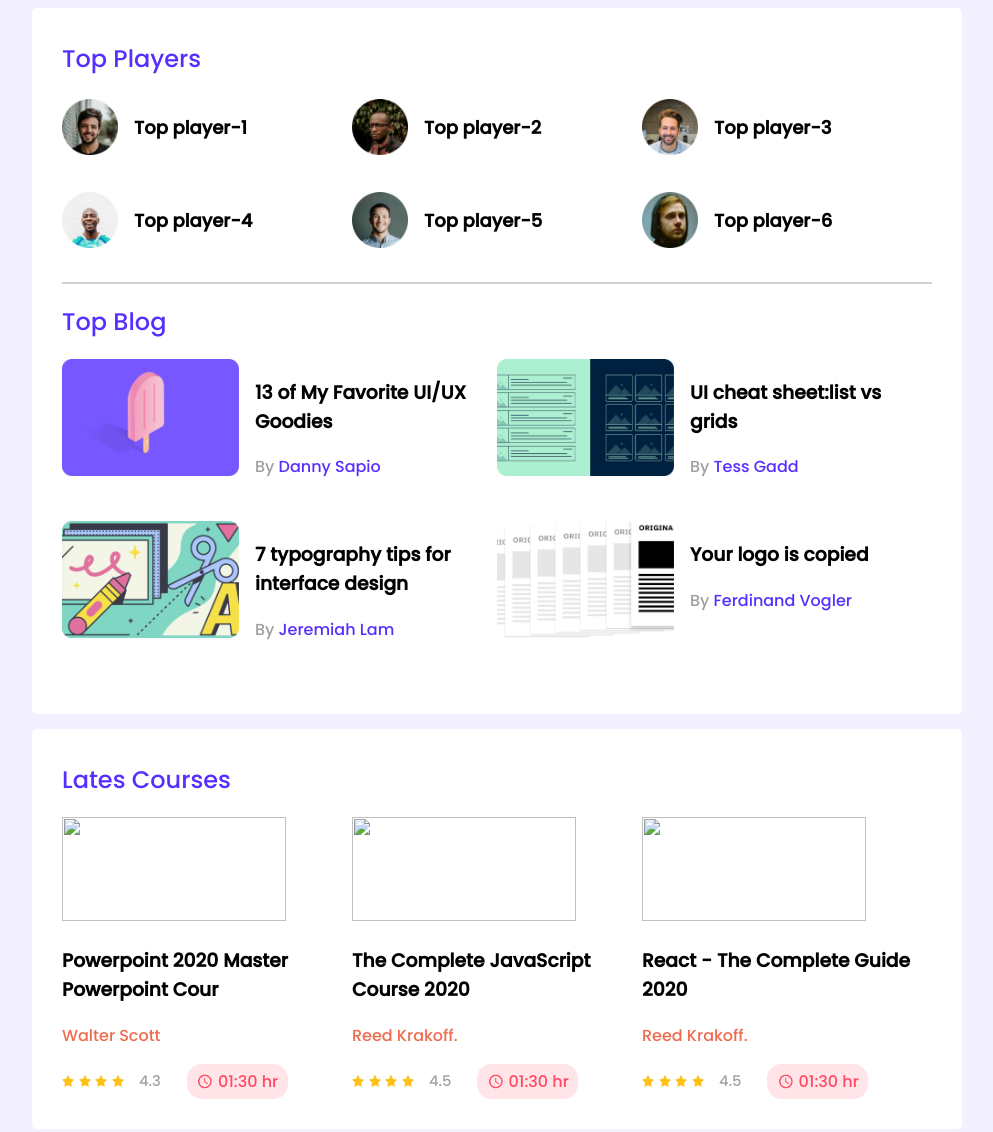
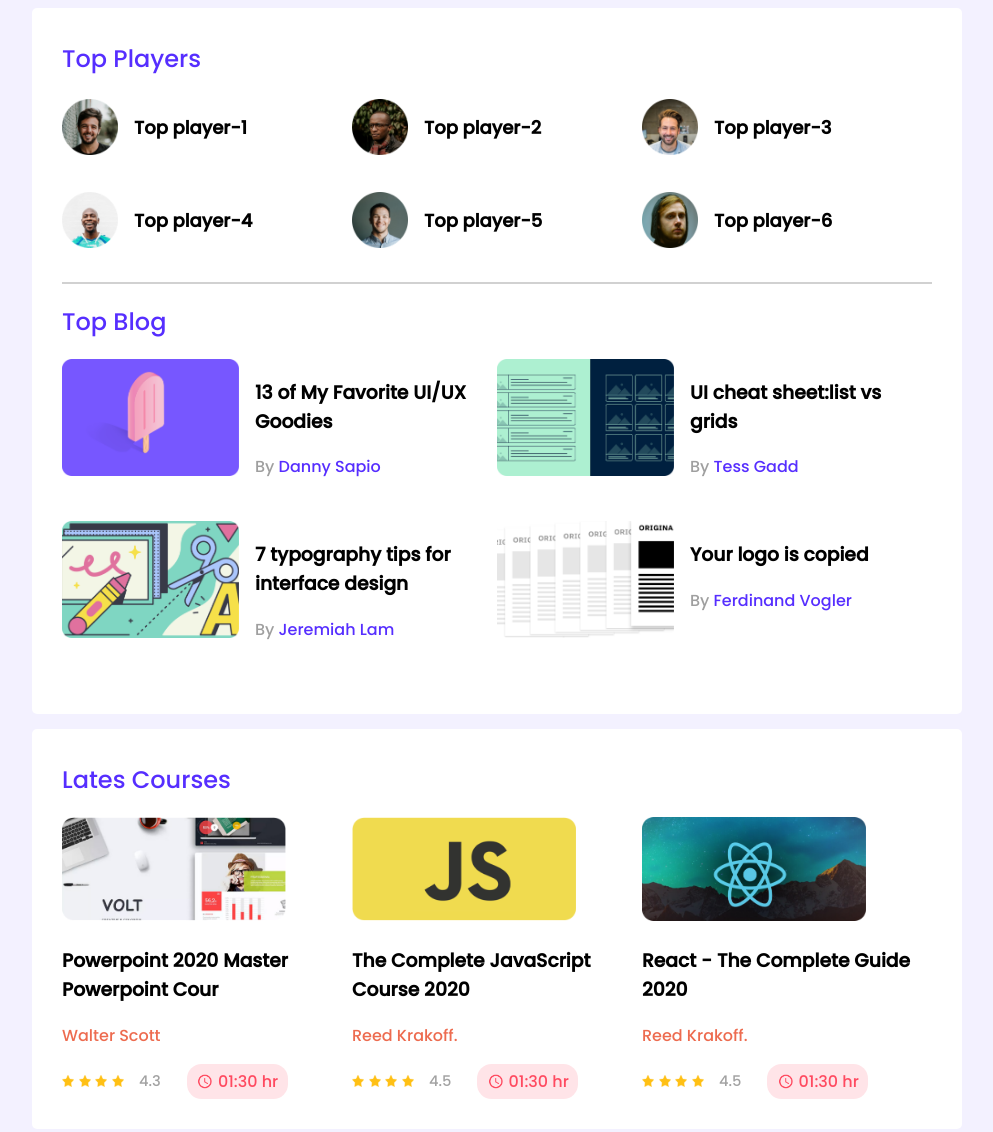
Before and after one commit to mohaimenur1/leader-board, a plain HTML site: page index.html in a window 1280 px wide. Shown: the whole page, without its empty margins (143-1136 px from the left). Drawn offline with Linux system fonts and the light colour scheme; the site is published under a folder, as on GitHub Pages, so addresses that start at the root find nothing.

Commit message:
course image link fixed

```diff
--- a/index.html
+++ b/index.html
@@ -95,7 +95,7 @@
           <div class="course-cards">
             <div class="card">
               <div class="card-info">
-                <img src="/images/courses/course-2.png" alt="" />
+                <img src="images/courses/course-2.png" alt="" />
                 <h3>Powerpoint 2020 Master Powerpoint Cour</h3>
                 <p>Walter Scott</p>
               </div>
@@ -115,7 +115,7 @@
             </div>
             <div class="card">
               <div class="card-info">
-                <img src="/images/courses/course-3.png" alt="" />
+                <img src="images/courses/course-3.png" alt="" />
                 <h3>The Complete JavaScript Course 2020</h3>
                 <p>Reed Krakoff.</p>
               </div>
@@ -135,7 +135,7 @@
             </div>
             <div class="card">
               <div class="card-info">
-                <img src="/images/courses/course-1.png" alt="" />
+                <img src="images/courses/course-1.png" alt="" />
                 <h3>React - The Complete Guide 2020</h3>
                 <p>Reed Krakoff.</p>
               </div>
```
